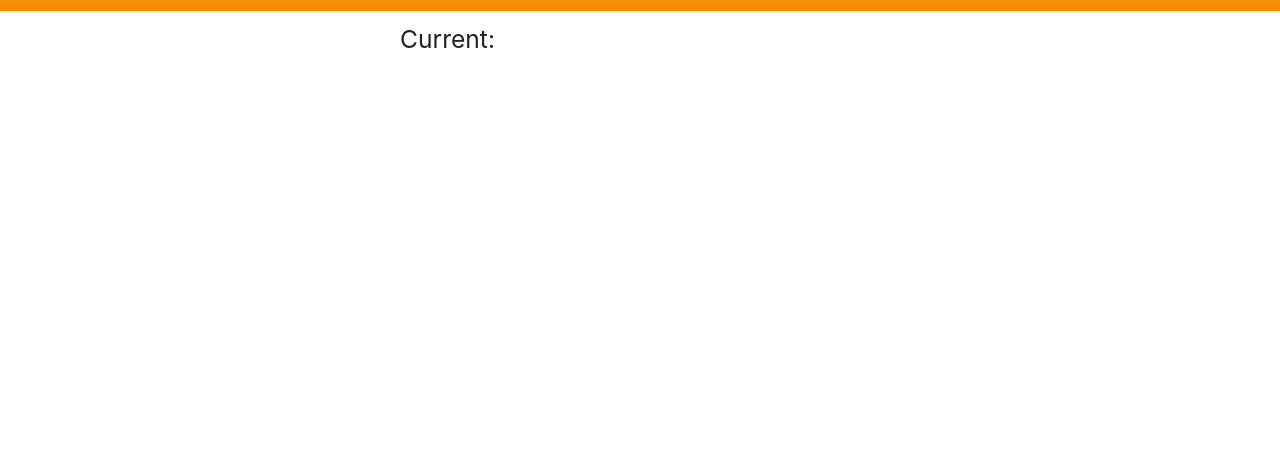
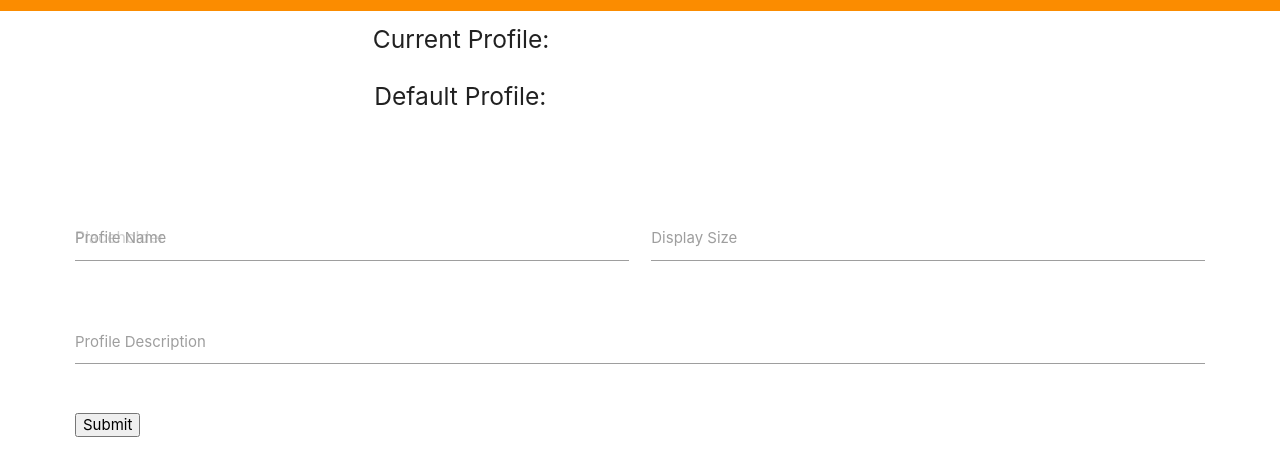
Before and after one commit to jaehoonhwang/zoomies, a website built with webpack: page options/options.html in a window 1280 px wide. Shown: the part 78-554 px from the top of the page. Built offline with nearby package versions, Linux system fonts and the light colour scheme; files whose address does not match are found by name.

Commit message:
[UI]: Ongoing #2; Scaffolding done
[Summary]

Scaffold UI elements for extension options

Tags: #2, #UI

```diff
--- a/options/options.css
+++ b/options/options.css
@@ -18,3 +18,7 @@ div.mainChild {
   justify-content: space-evenly;
   padding: 1em;
 }
+
+div.profile-form {
+  padding: 5em;
+}
--- a/options/options.html
+++ b/options/options.html
@@ -30,9 +30,35 @@
         <h2 id="titleText">Zoomies</h2>
       </div>
       <div id="profile" class="mainChild">
-        <h5>Current:</h5>
+        <h5>Current Profile:</h5>
         <!-- using <p .../> causes rest of to not render.-->
         <h5 id="current_profile"></h5>
+      </div>
+      <div id="profile" class="mainChild">
+        <h5>Default Profile:</h5>
+        <!-- using <p .../> causes rest of to not render.-->
+        <h5 id="default_profile"></h5>
+      </div>
+      <div class="profile-form">
+        <form class="col s12">
+            <div class="row">
+              <div class="input-field col s6">
+                <input placeholder="Placeholder" id="select_profile_name" type="text" class="validate">
+                <label for="select_profile_name">Profile Name</label>
+              </div>
+              <div class="input-field col s6">
+                <input id="profile_display_size" type="text" class="validate">
+                <label for="profile_display_size">Display Size</label>
+              </div>
+            </div>
+            <div class="row">
+              <div class="input-field col s12">
+                <textarea id="profile_description" class="materialize-textarea"></textarea>
+                <label for="profile_description">Profile Description</label>
+              </div>
+            </div>
+          <button id="form-submit">Submit</button>
+        </form>
       </div>
     </div>
     <script src="./options.js" type="module"></script>
--- a/options/options.ts
+++ b/options/options.ts
@@ -1,6 +1,8 @@
 import { ZoomieLocalStorage, ZoomieStorage } from "../storage";
+import { AutoInit, FormSelect } from "materialize-css";
 
 async function main() {
+  AutoInit();
   const storage = new ZoomieLocalStorage();
   const config = await storage.configLoad();
 
```
